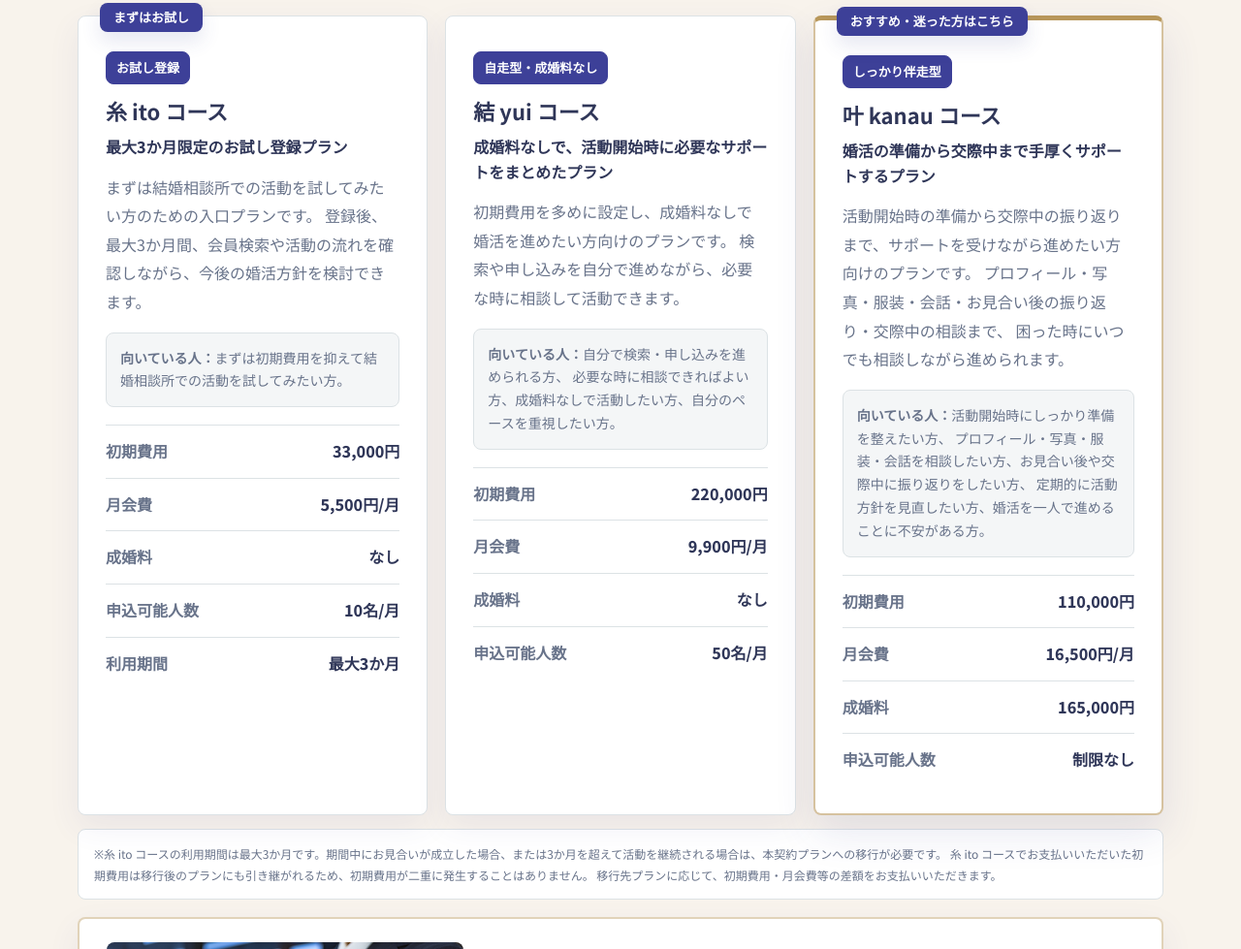
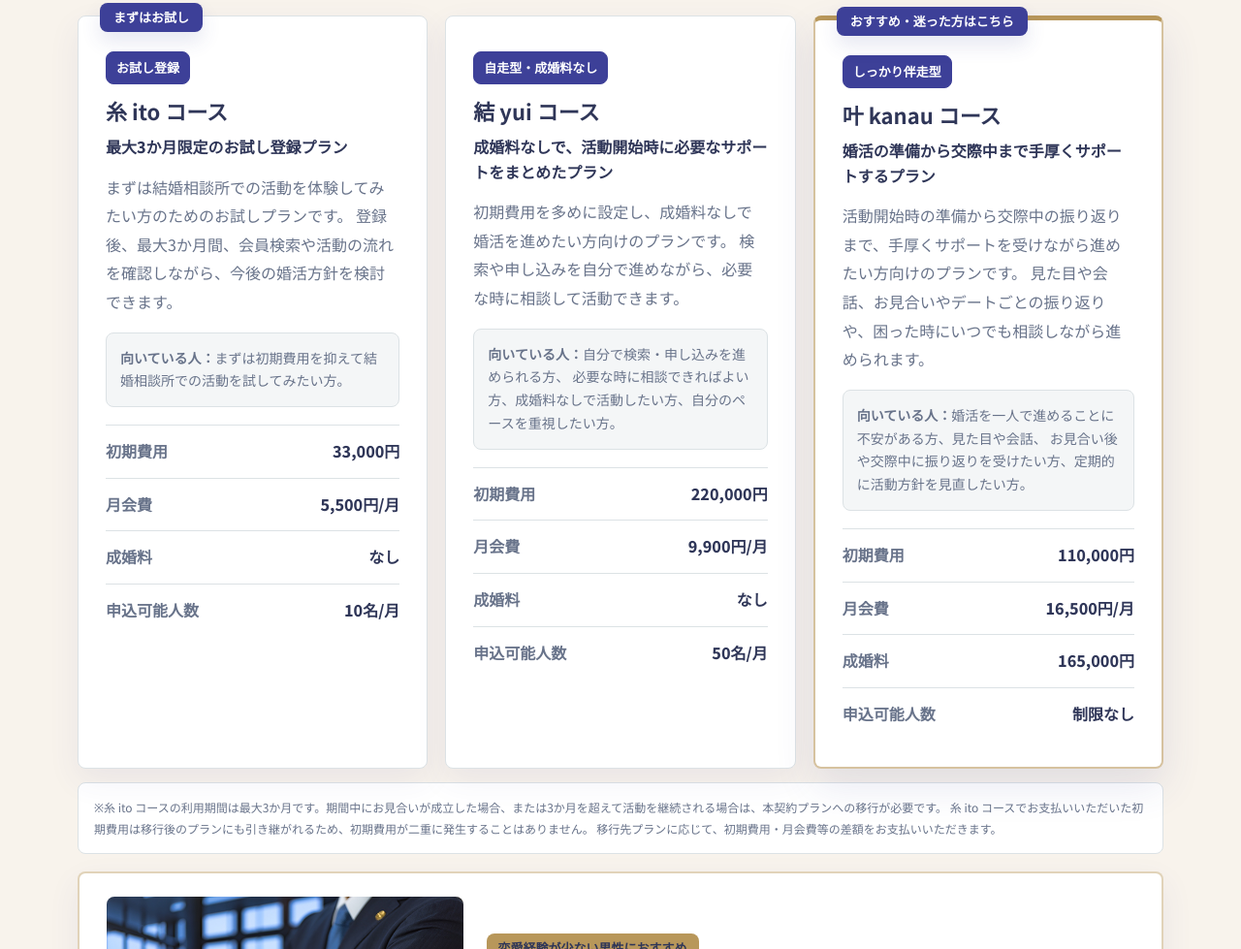
Before and after one commit to int7010/lp-yuito, a plain HTML site: page index.html in a window 1280 px wide. Shown: the part 8471-9450 px from the top of the page at 97% size. Drawn offline with Linux system fonts and the light colour scheme.

Commit message:
Add files via upload

```diff
--- a/index.html
+++ b/index.html
@@ -15,7 +15,7 @@
       rel="stylesheet"
     >
     <link rel="icon" href="assets/favicon.png">
-    <link rel="stylesheet" href="styles.css?v=20260707-price-card-balance">
+    <link rel="stylesheet" href="styles.css?v=20260707-ito-copy-update">
   </head>
   <body>
     <header class="site-header">
@@ -357,7 +357,7 @@
             <h3>糸 ito コース</h3>
             <p class="plan-subtitle">最大3か月限定のお試し登録プラン</p>
             <p class="plan-lead">
-              まずは結婚相談所での活動を試してみたい方のための入口プランです。
+              まずは結婚相談所での活動を体験してみたい方のためのお試しプランです。
               登録後、最大3か月間、会員検索や活動の流れを確認しながら、今後の婚活方針を検討できます。
             </p>
             <p class="plan-fit">
@@ -368,7 +368,6 @@
               <div><dt>月会費</dt><dd>5,500円/月</dd></div>
               <div><dt>成婚料</dt><dd>なし</dd></div>
               <div><dt>申込可能人数</dt><dd>10名/月</dd></div>
-              <div><dt>利用期間</dt><dd>最大3か月</dd></div>
             </dl>
           </article>
           <article class="price-card">
@@ -396,14 +395,12 @@
             <h3>叶 kanau コース</h3>
             <p class="plan-subtitle">婚活の準備から交際中まで手厚くサポートするプラン</p>
             <p class="plan-lead">
-              活動開始時の準備から交際中の振り返りまで、サポートを受けながら進めたい方向けのプランです。
-              プロフィール・写真・服装・会話・お見合い後の振り返り・交際中の相談まで、
-              困った時にいつでも相談しながら進められます。
+              活動開始時の準備から交際中の振り返りまで、手厚くサポートを受けながら進めたい方向けのプランです。
+              見た目や会話、お見合いやデートごとの振り返りや、困った時にいつでも相談しながら進められます。
             </p>
             <p class="plan-fit">
-              <strong>向いている人：</strong>活動開始時にしっかり準備を整えたい方、
-              プロフィール・写真・服装・会話を相談したい方、お見合い後や交際中に振り返りをしたい方、
-              定期的に活動方針を見直したい方、婚活を一人で進めることに不安がある方。
+              <strong>向いている人：</strong>婚活を一人で進めることに不安がある方、見た目や会話、
+              お見合い後や交際中に振り返りを受けたい方、定期的に活動方針を見直したい方。
             </p>
             <dl>
               <div><dt>初期費用</dt><dd>110,000円</dd></div>
@@ -690,6 +687,6 @@
         <small>&copy; 2026 Yuito. All rights reserved.</small>
       </div>
     </footer>
-    <script src="news.js?v=20260707-price-card-balance"></script>
+    <script src="news.js?v=20260707-ito-copy-update"></script>
   </body>
 </html>
```
